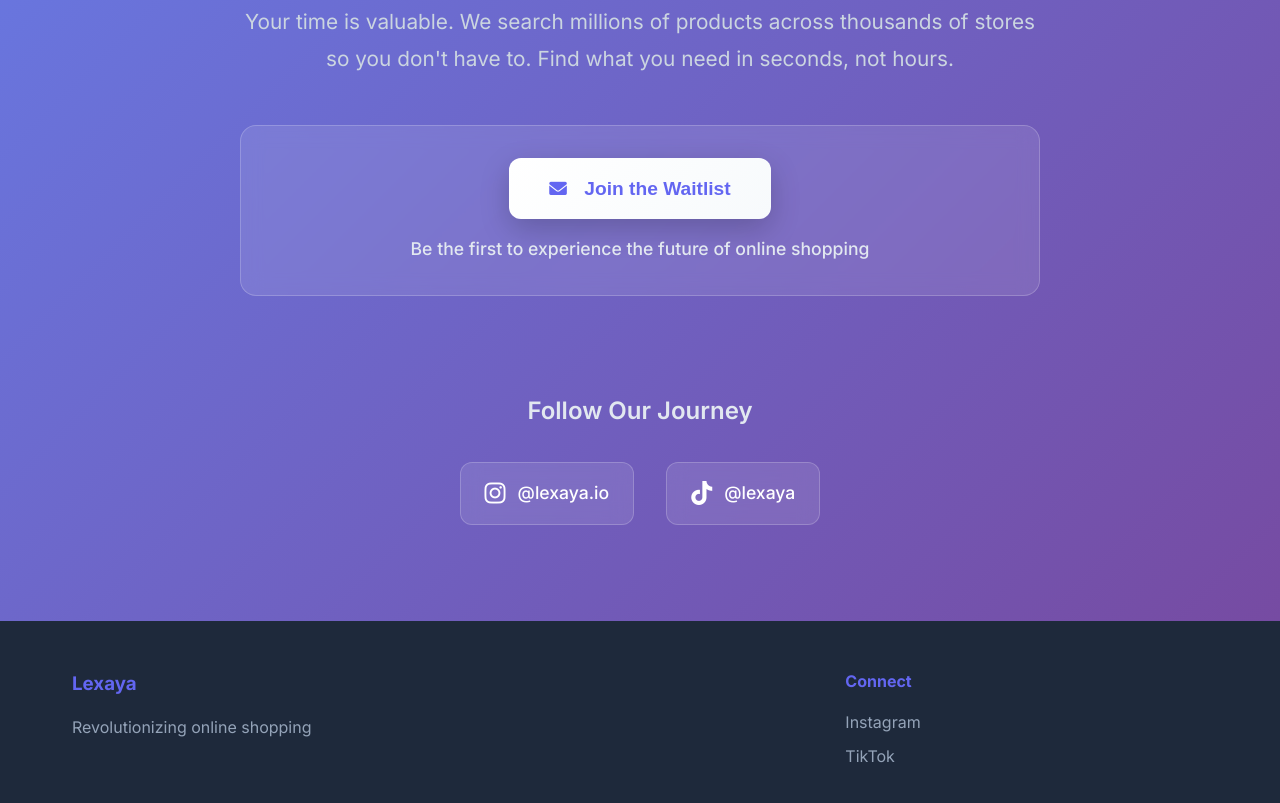
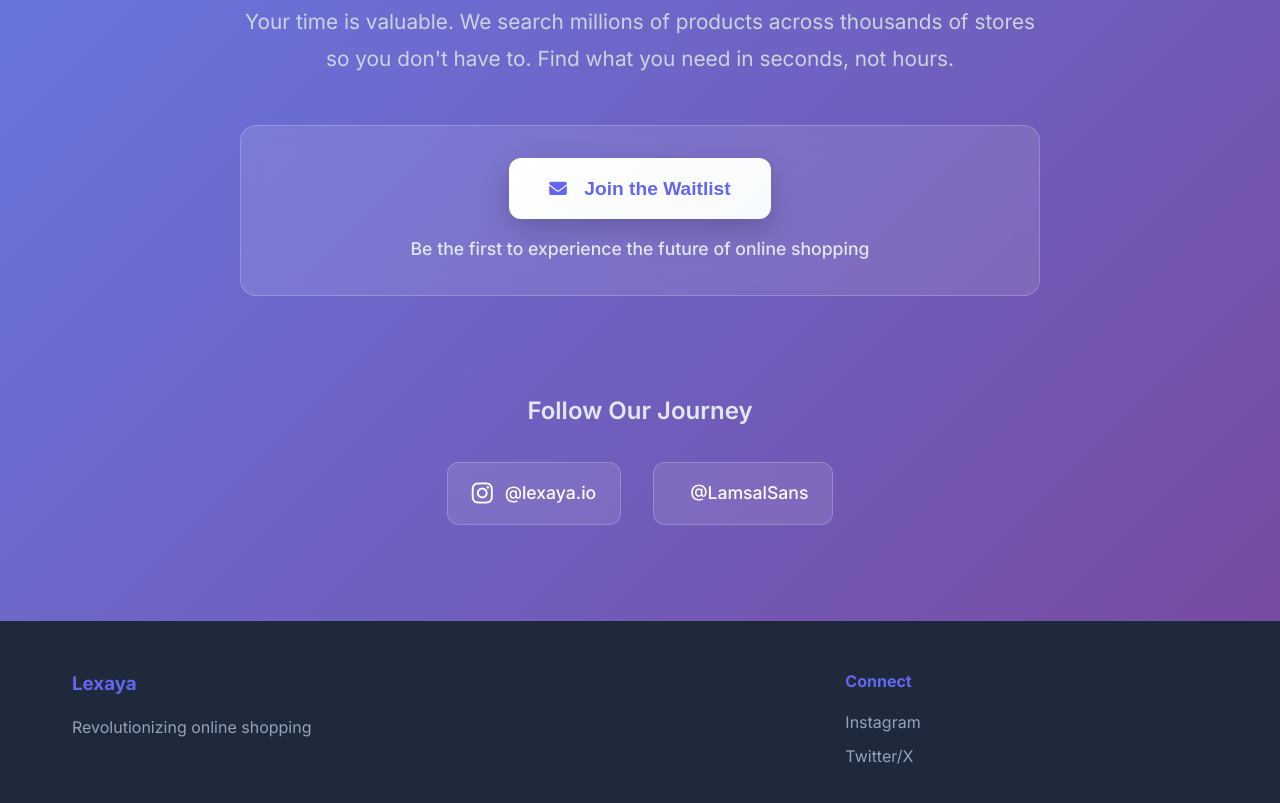
Before and after one commit to SanskritiL/lexayaui, a plain HTML site: page index.html in a window 1280 px wide. Shown: the part 389-1192 px from the top of the page. Drawn offline with Linux system fonts and the light colour scheme.

Commit message:
Update social media: Remove TikTok, add Twitter/X @LamsalSans

```diff
--- a/index.html
+++ b/index.html
@@ -43,9 +43,9 @@
                             <i class="fab fa-instagram"></i>
                             <span>@lexaya.io</span>
                         </a>
-                        <a href="https://tiktok.com/@lexaya" target="_blank" class="social-link">
-                            <i class="fab fa-tiktok"></i>
-                            <span>@lexaya</span>
+                        <a href="https://x.com/LamsalSans" target="_blank" class="social-link">
+                            <i class="fab fa-x-twitter"></i>
+                            <span>@LamsalSans</span>
                         </a>
                     </div>
                 </div>
@@ -64,7 +64,7 @@
                     <h4>Connect</h4>
                     <ul>
                         <li><a href="https://instagram.com/lexaya.io" target="_blank">Instagram</a></li>
-                        <li><a href="https://tiktok.com/@lexaya" target="_blank">TikTok</a></li>
+                        <li><a href="https://x.com/LamsalSans" target="_blank">Twitter/X</a></li>
                     </ul>
                 </div>
             </div>
```
